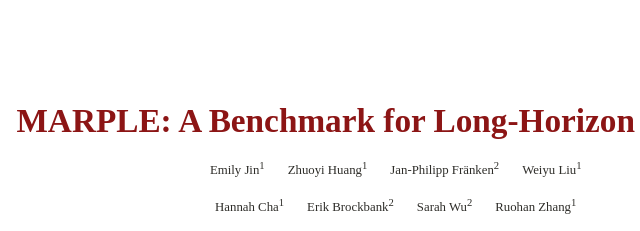
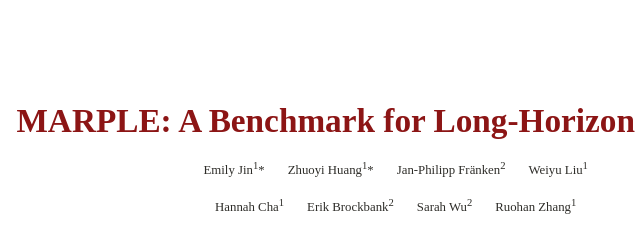
Before and after one commit to marple-benchmark/marple-benchmark.github.io, a plain HTML site: page index.html in a window 1280 px wide. Shown: the top 231 px of the page, 243-883 px from the left. Drawn offline with Linux system fonts and the light colour scheme; a web font is replaced by a local one.

Commit message:
Update index.html

```diff
--- a/index.html
+++ b/index.html
@@ -44,8 +44,8 @@
     <div class="title_left">
         <h1>MARPLE: A Benchmark for Long-Horizon Inference</h1>
         <div class="author-container">
-            <div class="author-name"><a href="https://www.linkedin.com/in/emily-jin-020" target="_blank">Emily Jin<sup>1</sup></a></div>
-            <div class="author-name"><a href="https://www.linkedin.com/in/zhuoyi-huang" target="_blank">Zhuoyi Huang<sup>1</sup></a></div>
+            <div class="author-name"><a href="https://ejin10.github.io/ejin10/" target="_blank">Emily Jin<sup>1</sup>*</a></div>
+            <div class="author-name"><a href="https://www.linkedin.com/in/zhuoyi-huang" target="_blank">Zhuoyi Huang<sup>1</sup>*</a></div>
             <div class="author-name"><a href="https://janphilippfranken.github.io/" target="_blank">Jan-Philipp Fränken<sup>2</sup></a></div>
             <div class="author-name"><a href="http://weiyuliu.com/" target="_blank">Weiyu Liu<sup>1</sup></a></div>
         </div>
```
